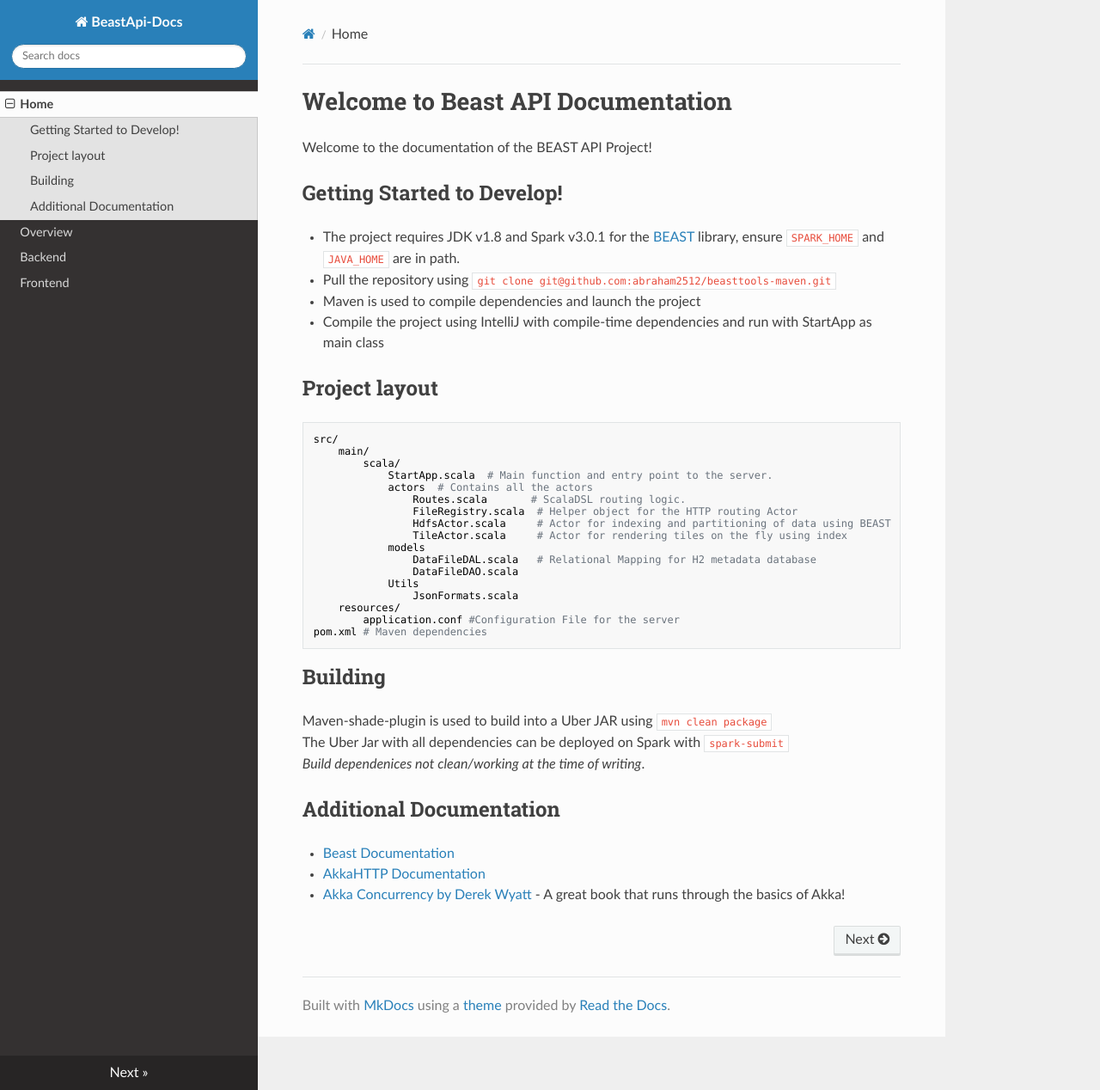
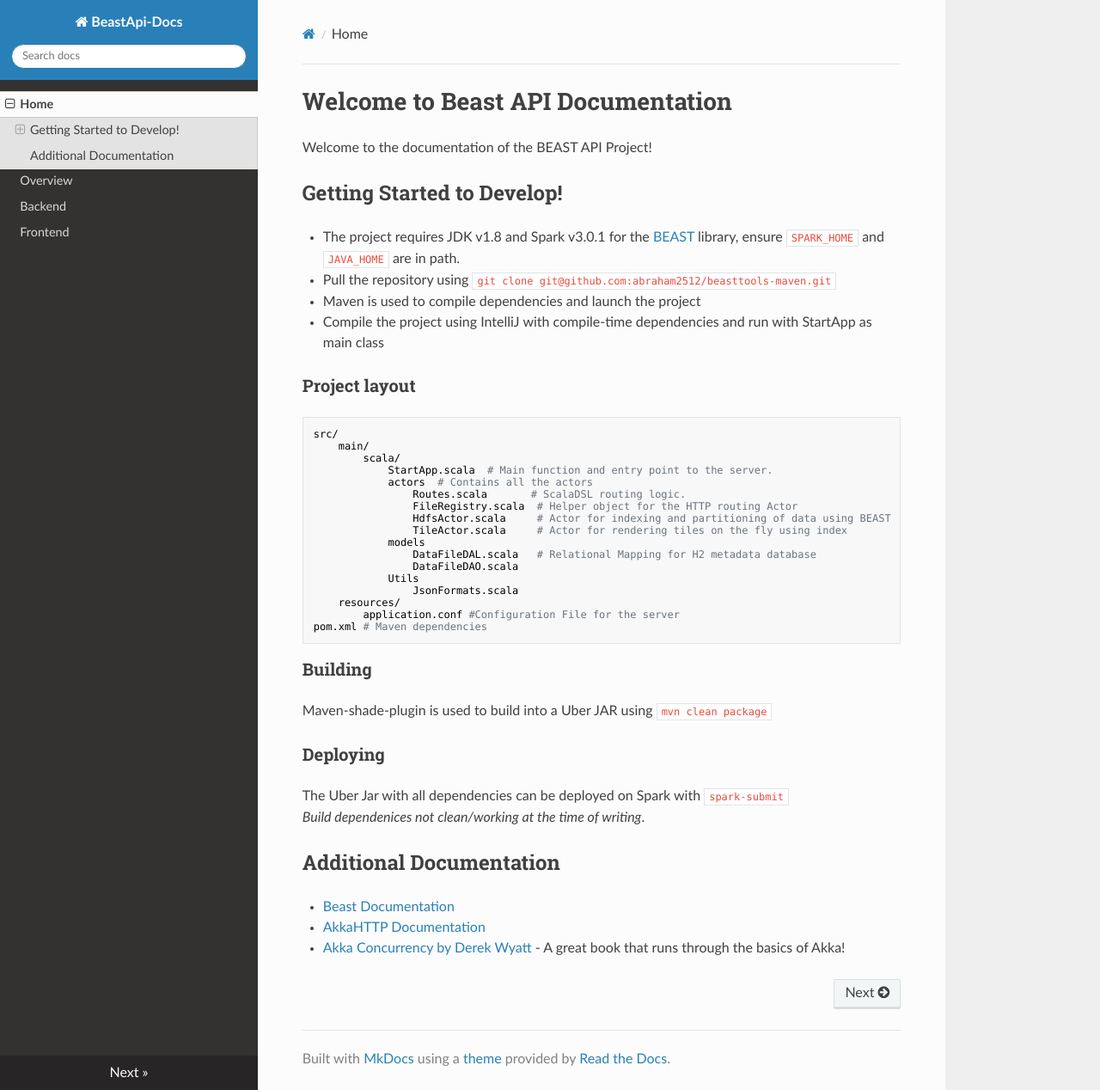
Before and after one commit to abraham2512/beastapi-docs, an MkDocs documentation site: the page built from docs/index.md, in a window 1280 px wide and 1268 px high. Shown: the whole window at 86% size. Built offline with MkDocs 1.6.1, drawn with Linux system fonts in a browser that asks for light colours; nearby versions of some CDN libraries.

Commit message:
more content 3

```diff
--- a/docs/index.md
+++ b/docs/index.md
@@ -13,7 +13,7 @@ Welcome to the documentation of the BEAST API Project!
 * Compile the project using IntelliJ with compile-time dependencies and run with StartApp as main class
 
 
-## Project layout
+### Project layout
     src/
         main/
             scala/
@@ -32,8 +32,10 @@ Welcome to the documentation of the BEAST API Project!
             application.conf #Configuration File for the server
     pom.xml # Maven dependencies
 
-## Building
-Maven-shade-plugin is used to build into a Uber JAR using `mvn clean package` <br>
+### Building
+Maven-shade-plugin is used to build into a Uber JAR using `mvn clean package`
+
+### Deploying
 The Uber Jar with all dependencies can be deployed on Spark with `spark-submit`
 *Build dependenices not clean/working at the time of writing*.
 
```
